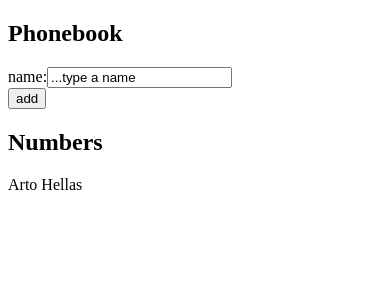
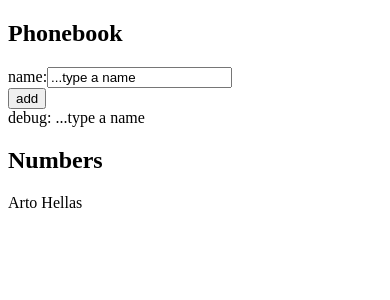
Before and after one commit to GioFrance/fullstackopen, a React (Create React App) app in the folder part2/phonebook/: page / in a window 390 px wide. Shown: the top 300 px of the page. Built offline with nearby package versions, Linux system fonts and the light colour scheme.

Commit message:
part2.6 phonebook done with debug

```diff
--- a/part2/phonebook/src/App.js
+++ b/part2/phonebook/src/App.js
@@ -29,6 +29,7 @@ const App = () => {
         <div>
           <button type="submit">add</button>
         </div>
+        <div>debug: {newName}</div>
       </form>
       <h2>Numbers</h2>
       {persons.map((person) => (
```
